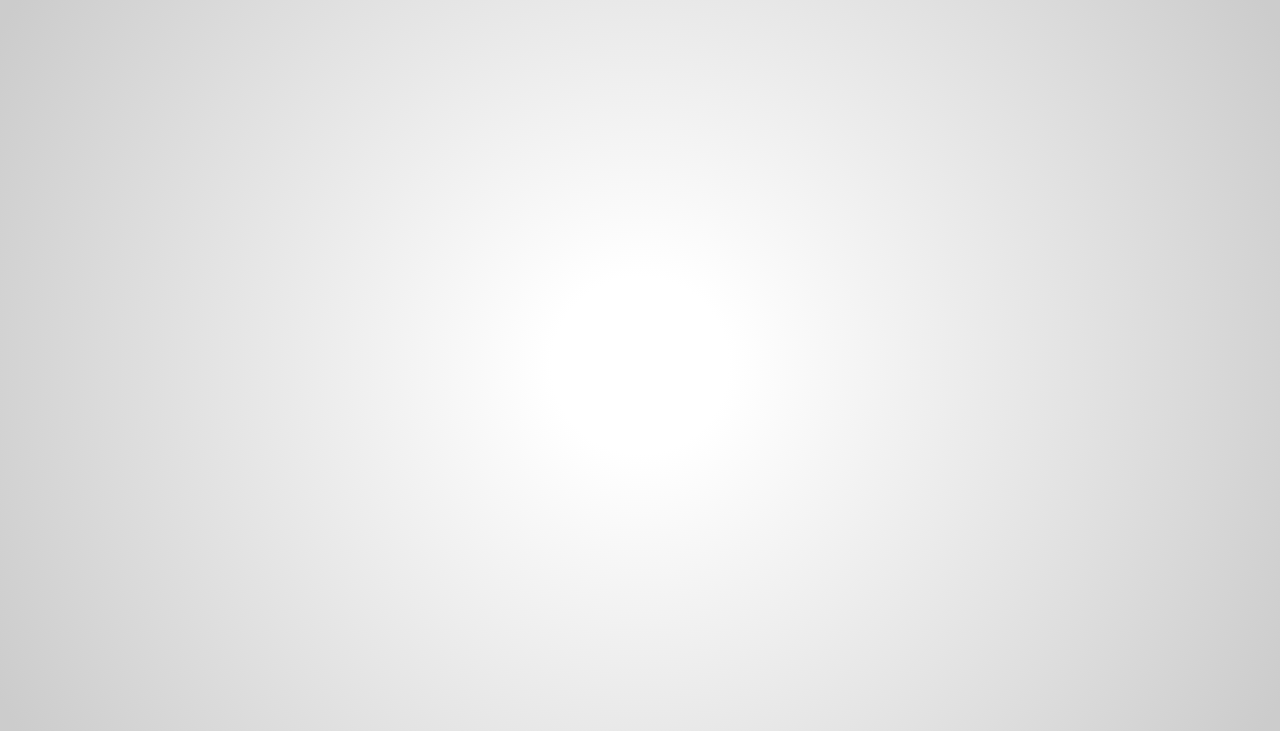
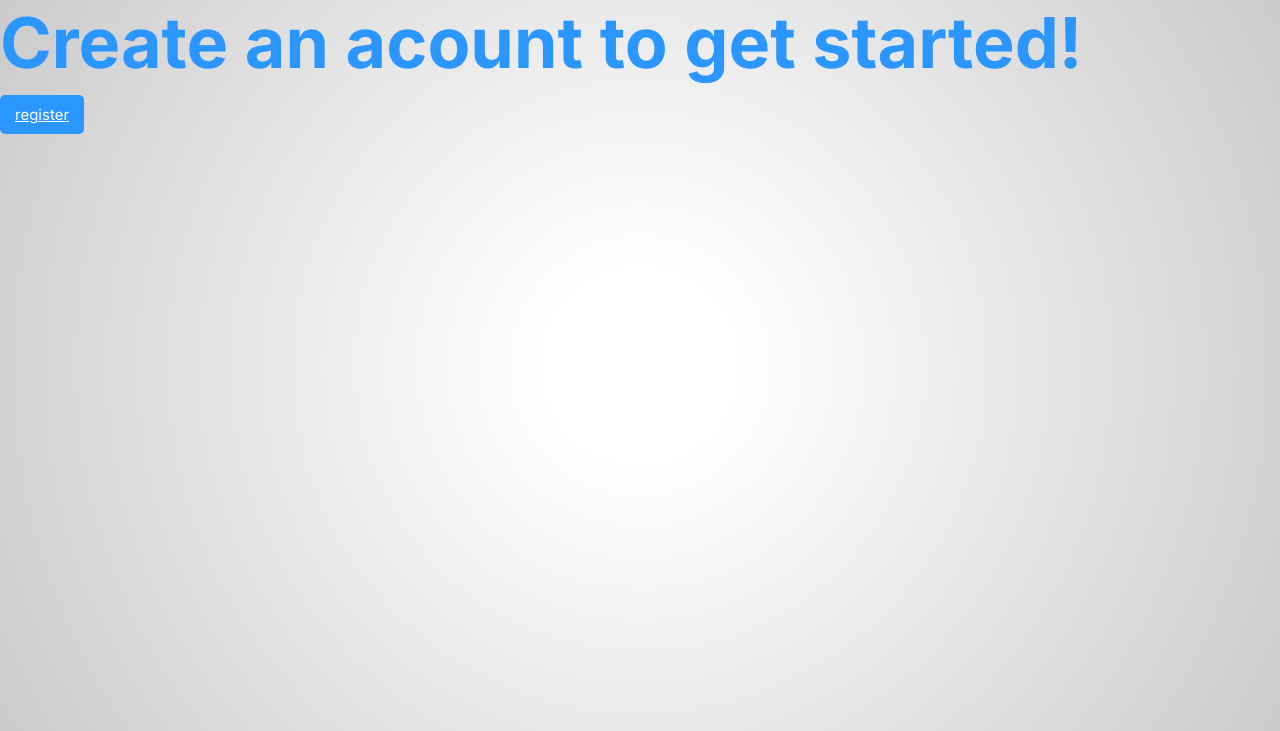
Before and after one commit to mohammad-alj/myTodo, a Flask app: page / in a window 1280 px wide. Shown: the part 69-800 px from the top of the page. Run offline with Flask 3, Linux system fonts and the light colour scheme.

Commit message:
Create a button to redirect the user to the register page.

```diff
--- a/templates/index.html
+++ b/templates/index.html
@@ -1 +1,10 @@
-{% extends 'layout.html' %} {% block title %} Home {% endblock %} {% block main %} {% endblock %}
+{% extends 'layout.html' %} {% block title %} Home {% endblock %} {% block main %}
+
+{% if session['user_id'] %}
+    <h1>hello, user</h1>
+{% else %}
+    <h1>Create an acount to get started!</h1>
+    <a href="/register" class="btn btn--primary">register</a>
+{% endif %}
+
+{% endblock %}
```
